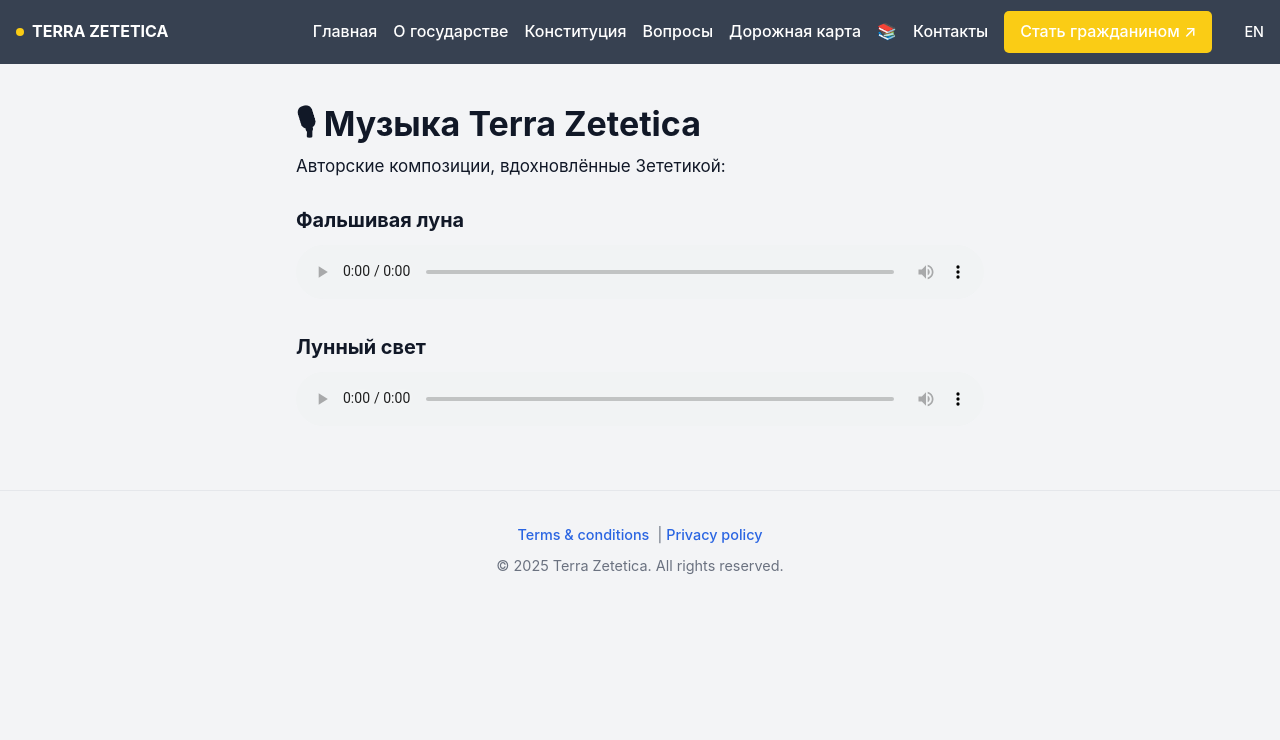
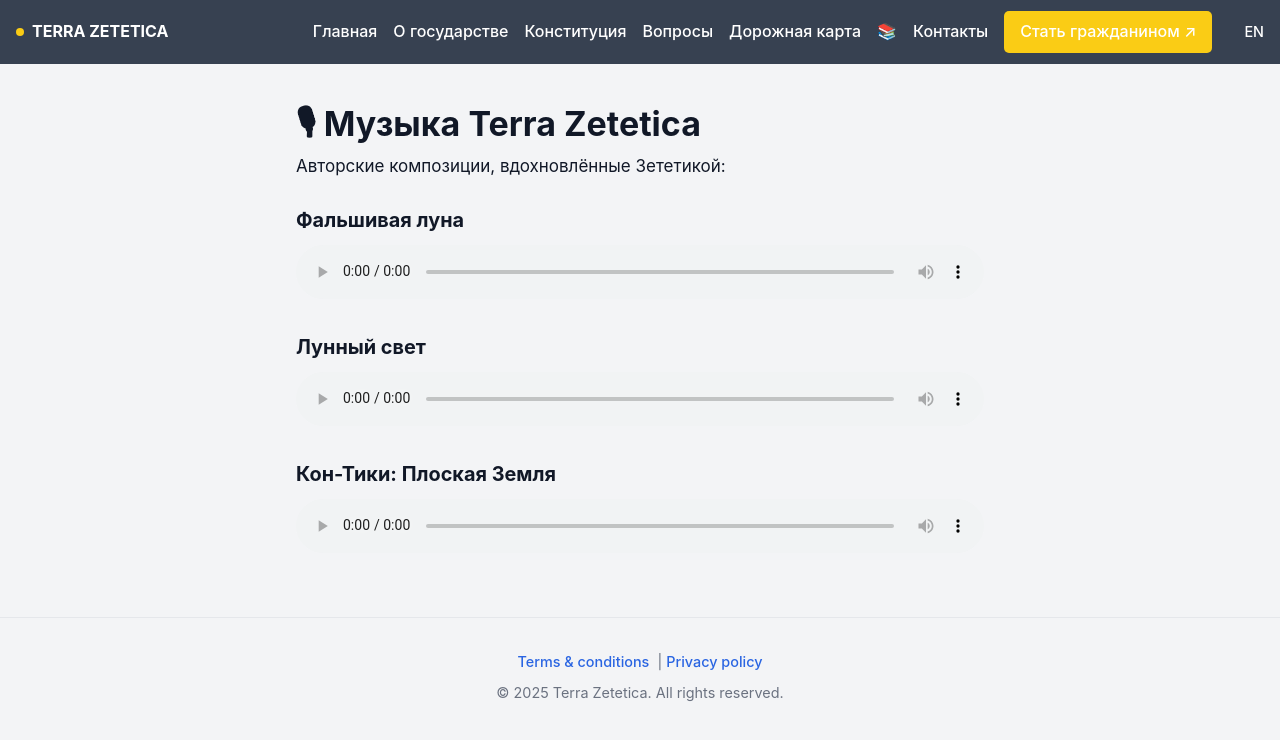
Before and after one commit to kardinalmarkov/terra-zetetica, a Next.js app: page /music in a window 1280 px wide. Shown: the top 740 px of the page. Built offline with nearby package versions, Linux system fonts and the light colour scheme.

Commit message:
Update music.js

```diff
--- a/pages/music.js
+++ b/pages/music.js
@@ -3,6 +3,7 @@ import Head from 'next/head';
 const tracks = [
   { title: 'Фальшивая луна', src: '/media/1.mp3' },
   { title: 'Лунный свет', src: '/media/2.mp3' },
+  { title: 'Кон-Тики: Плоская Земля', file: '/media/3.mp3' }
 ];
 
 export default function Music() {
```
